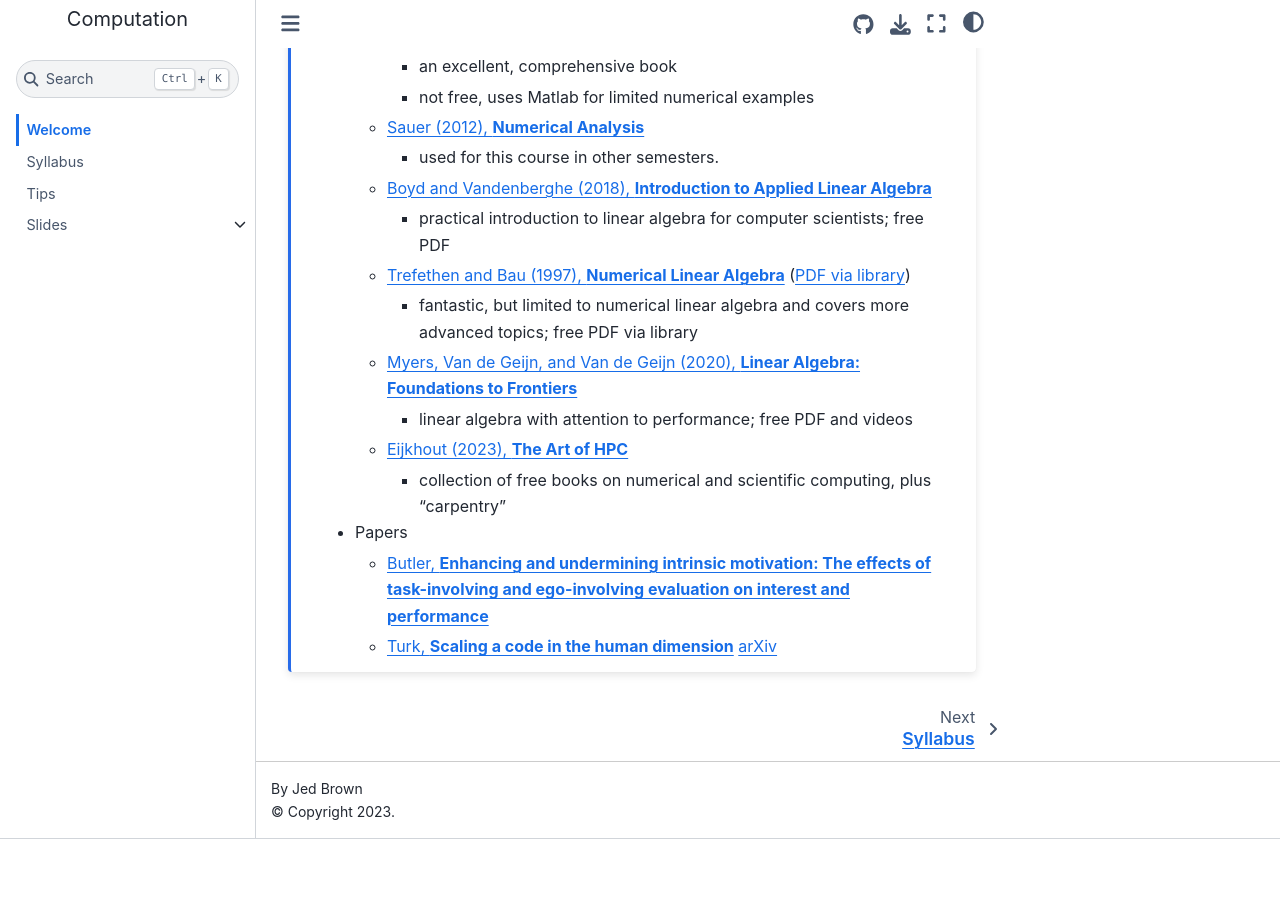
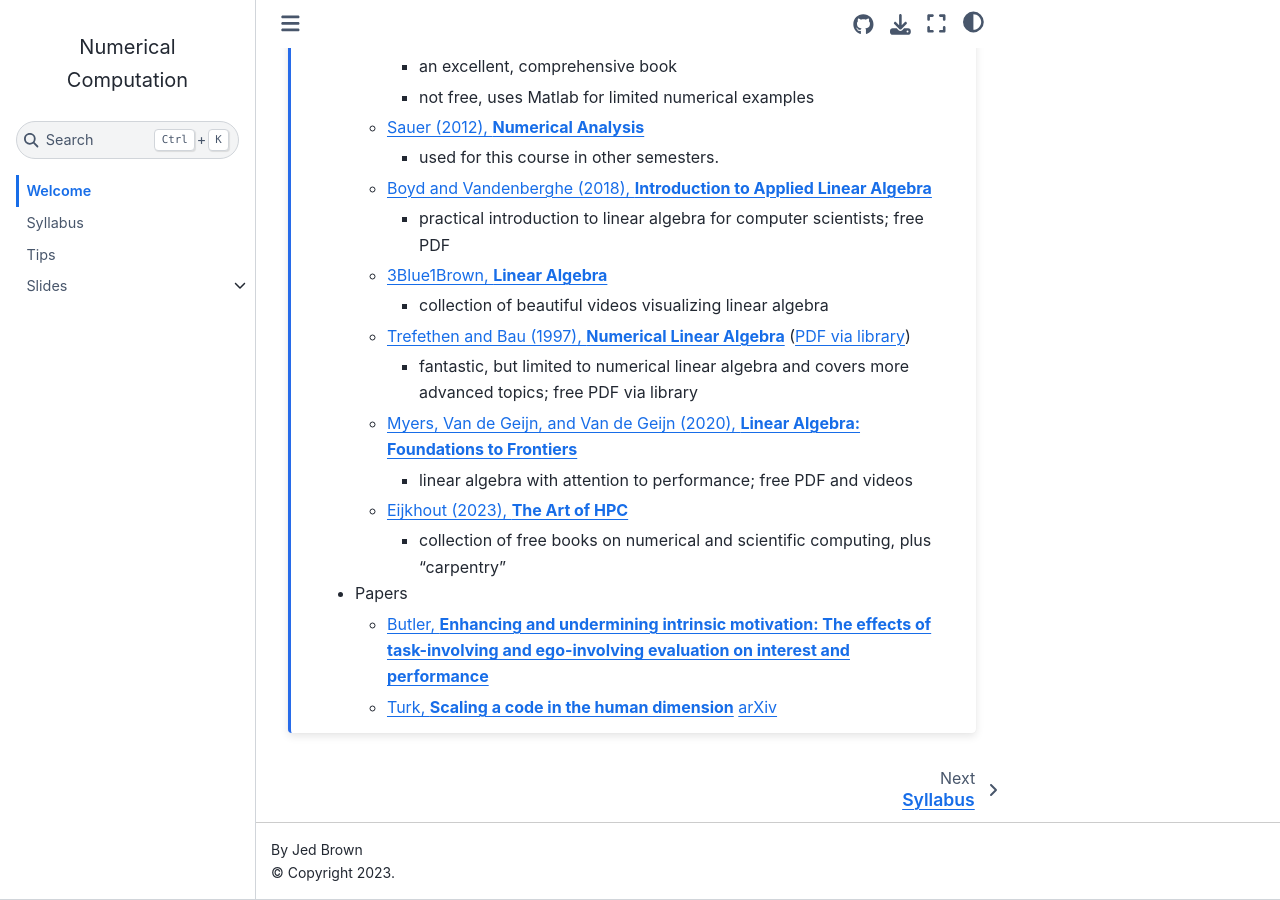
Before and after one commit to cu-numcomp/spring23, a Jupyter Book: the page built from index.md, in a window 1280 px wide and 900 px high, scrolled down 637 px. Built offline with Jupyter Book 1.0.4 settings and Sphinx 7.4.7 and the Sphinx Book theme 1.1.4, drawn with Linux system fonts in a browser that asks for light colours; pages that are not in the unit, such as notebooks, are missing from menus; before the commit the page ends 1476 px from its top, so only the background shows below that.

Commit message:
Add 3blue1brown linear algebra

```diff
--- a/index.md
+++ b/index.md
@@ -25,6 +25,8 @@
     * used for this course in other semesters.
   * [Boyd and Vandenberghe (2018), **Introduction to Applied Linear Algebra**](https://web.stanford.edu/~boyd/vmls/)
     * practical introduction to linear algebra for computer scientists; free PDF
+  * [3Blue1Brown, **Linear Algebra**](https://www.3blue1brown.com/topics/linear-algebra)
+    * collection of beautiful videos visualizing linear algebra
   * [Trefethen and Bau (1997), **Numerical Linear Algebra**](http://bookstore.siam.org/ot50/) ([PDF via library](http://libraries.colorado.edu/record=b8207383~S3))
     * fantastic, but limited to numerical linear algebra and covers more advanced topics; free PDF via library
   * [Myers, Van de Geijn, and Van de Geijn (2020), **Linear Algebra: Foundations to Frontiers**](http://www.ulaff.net/downloads.html)
```
